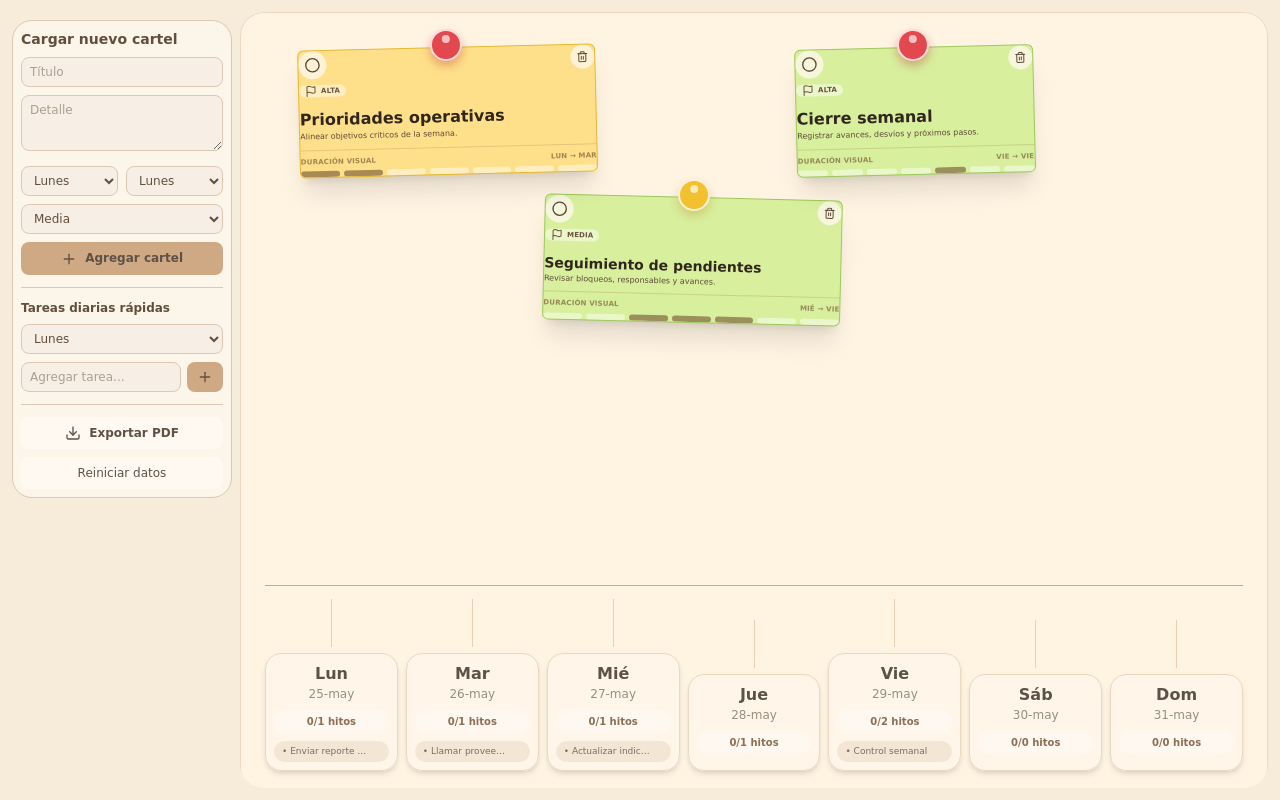
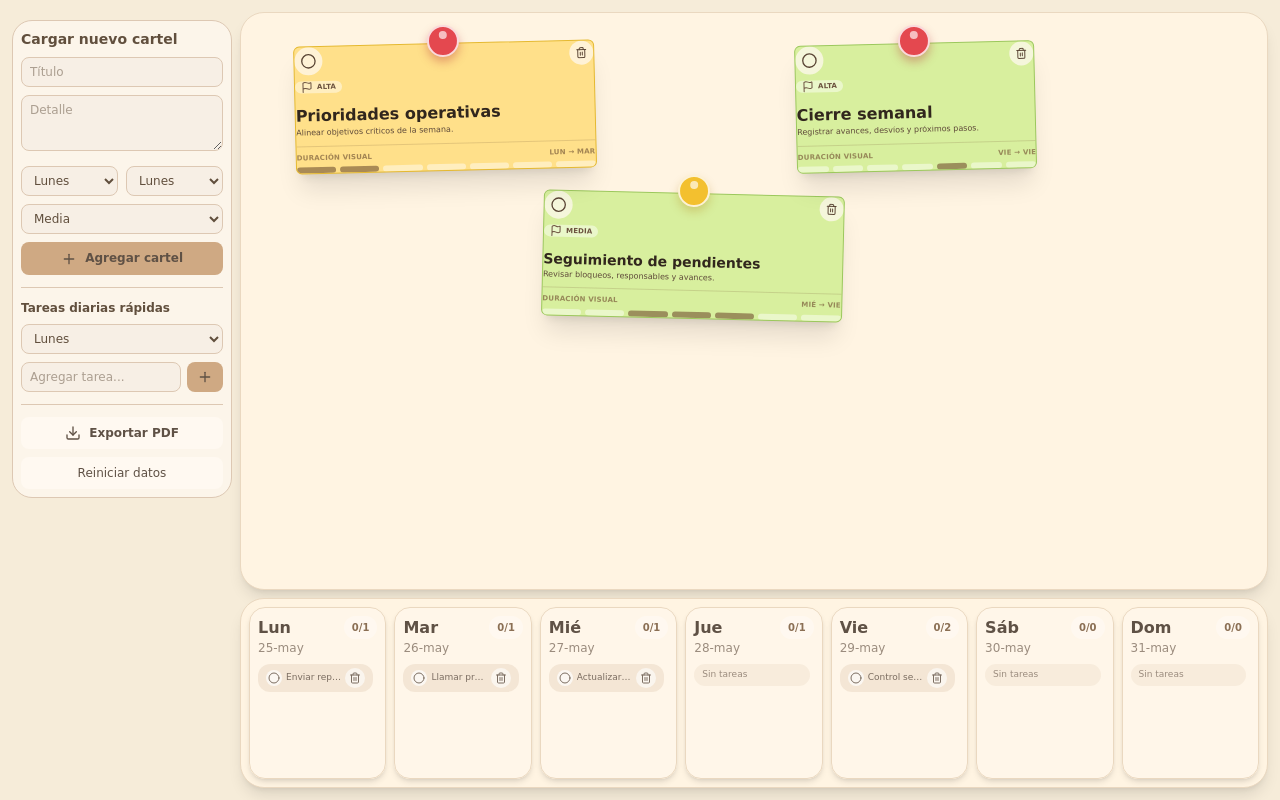
Before and after one commit to proyectolaserzarate-arch/elta-weekly-planner, a React (Vite) app: page / in a window 1280 px wide. Built offline with nearby package versions, Linux system fonts and the light colour scheme.

Commit message:
Agregar interaccion avanzada de tareas y scroll independiente

```diff
--- a/src/App.jsx
+++ b/src/App.jsx
@@ -1,6 +1,7 @@
 import React, { useEffect, useMemo, useRef, useState } from "react";
 import { AnimatePresence, motion } from "framer-motion";
 import {
+  Check,
   CheckCircle2,
   Circle,
   Download,
@@ -9,7 +10,6 @@ import {
   Trash2,
   X,
 } from "lucide-react";
-import html2canvas from "html2canvas";
 import jsPDF from "jspdf";
 import { Capacitor } from "@capacitor/core";
 import { Directory, Filesystem } from "@capacitor/filesystem";
@@ -31,7 +31,7 @@ function Button({ className = "", children, ...props }) {
   );
 }
 
-const LOCAL_STORAGE_KEY = "elta-weekly-floating-planner-v4";
+const LOCAL_STORAGE_KEY = "elta-weekly-floating-planner-v5";
 const dayNames = ["Lun", "Mar", "Mié", "Jue", "Vie", "Sáb", "Dom"];
 const fullDayNames = [
   "Lunes",
@@ -43,12 +43,20 @@ const fullDayNames = [
   "Domingo",
 ];
 
+function createTask(text, done = false) {
+  return {
+    id: crypto.randomUUID(),
+    text,
+    done,
+  };
+}
+
 const defaultDailyTasks = {
-  0: ["Enviar reporte operativo"],
-  1: ["Llamar proveedores"],
-  2: ["Actualizar indicadores"],
+  0: [createTask("Enviar reporte operativo")],
+  1: [createTask("Llamar proveedores")],
+  2: [createTask("Actualizar indicadores")],
   3: [],
-  4: ["Control semanal"],
+  4: [createTask("Control semanal")],
   5: [],
   6: [],
 };
@@ -111,6 +119,28 @@ function normalizeRange(startDay, endDay) {
   return start <= end ? { startDay: start, endDay: end } : { startDay: end, endDay: start };
 }
 
+function normalizeDailyTasks(tasks) {
+  const normalized = { ...defaultDailyTasks };
+
+  for (let dayIndex = 0; dayIndex < 7; dayIndex += 1) {
+    const rawTasks = tasks?.[dayIndex] || [];
+
+    normalized[dayIndex] = rawTasks.map((task) => {
+      if (typeof task === "string") {
+        return createTask(task);
+      }
+
+      return {
+        id: task.id || crypto.randomUUID(),
+        text: task.text || task.title || "Tarea sin nombre",
+        done: Boolean(task.done),
+      };
+    });
+  }
+
+  return normalized;
+}
+
 function getCurrentWeekDayIndex() {
   const today = new Date();
   return today.getDay() === 0 ? 6 : today.getDay() - 1;
@@ -119,18 +149,9 @@ function getCurrentWeekDayIndex() {
 function getStatusColor(card) {
   const currentDay = getCurrentWeekDayIndex();
 
-  if (card.done) {
-    return "bg-[#d6edc7] border-[#8fbf75]";
-  }
-
-  if (card.endDay < currentDay) {
-    return "bg-[#ffb3cc] border-[#e35c91]";
-  }
-
-  if (card.startDay <= currentDay + 1) {
-    return "bg-[#ffe08a] border-[#e5b931]";
-  }
-
+  if (card.done) return "bg-[#d6edc7] border-[#8fbf75]";
+  if (card.endDay < currentDay) return "bg-[#ffb3cc] border-[#e35c91]";
+  if (card.startDay <= currentDay + 1) return "bg-[#ffe08a] border-[#e5b931]";
   return "bg-[#d8ef9e] border-[#9cc85d]";
 }
 
@@ -184,7 +205,7 @@ function getDurationDots(card) {
 
 function createLocalSnapshot(floatingCards, dailyTasks, weekStart) {
   return {
-    version: 4,
+    version: 5,
     updatedAt: new Date().toISOString(),
     floatingCards,
     dailyTasks,
@@ -213,6 +234,7 @@ function runSelfTests() {
   console.assert(getFloatingCardZIndex({ priority: "alta" }, false) > getFloatingCardZIndex({ priority: "baja" }, false), "high priority should stack higher");
   console.assert(getFloatingCardZIndex({ priority: "baja" }, true) > 250, "hovered cards should jump above the week line");
   console.assert(getDurationDots({ startDay: 1, endDay: 3 }).filter(Boolean).length === 3, "duration dots should match range");
+  console.assert(normalizeDailyTasks({ 0: ["Legacy"] })[0][0].text === "Legacy", "legacy string tasks should migrate to objects");
 }
 
 runSelfTests();
@@ -224,7 +246,7 @@ export default function App() {
     localSnapshot ? startOfWeek(new Date(localSnapshot.weekStart)) : startOfWeek(new Date())
   );
   const [floatingCards, setFloatingCards] = useState(localSnapshot?.floatingCards || initialFloatingCards);
-  const [dailyTasks, setDailyTasks] = useState(localSnapshot?.dailyTasks || defaultDailyTasks);
+  const [dailyTasks, setDailyTasks] = useState(normalizeDailyTasks(localSnapshot?.dailyTasks || defaultDailyTasks));
   const [hoveredFloatingCardId, setHoveredFloatingCardId] = useState(null);
   const [taskInput, setTaskInput] = useState("");
   const [selectedTaskDay, setSelectedTaskDay] = useState(0);
@@ -286,22 +308,31 @@ export default function App() {
     if (!taskInput.trim()) return;
     setDailyTasks((previous) => ({
       ...previous,
-      [selectedTaskDay]: [...(previous[selectedTaskDay] || []), taskInput.trim()],
+      [selectedTaskDay]: [...(previous[selectedTaskDay] || []), createTask(taskInput.trim())],
     }));
     setTaskInput("");
   }
 
-  function removeDailyTask(dayIndex, taskIndex) {
+  function toggleDailyTaskDone(dayIndex, taskId) {
     setDailyTasks((previous) => ({
       ...previous,
-      [dayIndex]: (previous[dayIndex] || []).filter((_, index) => index !== taskIndex),
+      [dayIndex]: (previous[dayIndex] || []).map((task) =>
+        task.id === taskId ? { ...task, done: !task.done } : task
+      ),
+    }));
+  }
+
+  function removeDailyTask(dayIndex, taskId) {
+    setDailyTasks((previous) => ({
+      ...previous,
+      [dayIndex]: (previous[dayIndex] || []).filter((task) => task.id !== taskId),
     }));
   }
 
   function resetDeviceData() {
     window.localStorage.removeItem(LOCAL_STORAGE_KEY);
     setFloatingCards(initialFloatingCards);
-    setDailyTasks(defaultDailyTasks);
+    setDailyTasks(normalizeDailyTasks(defaultDailyTasks));
     setWeekStart(startOfWeek(new Date()));
   }
 
@@ -312,28 +343,20 @@ export default function App() {
 
     try {
       const fileName = `elta-weekly-planner-${new Date().toISOString().slice(0, 10)}.pdf`;
-
-    const pdf = new jsPDF({
-      orientation: "landscape",
-      unit: "mm",
-      format: "a4",
-    });
-
+      const pdf = new jsPDF({ orientation: "landscape", unit: "mm", format: "a4" });
       const pageWidth = pdf.internal.pageSize.getWidth();
+      const pageHeight = pdf.internal.pageSize.getHeight();
       const margin = 10;
 
       pdf.setFillColor(255, 244, 226);
-    pdf.rect(0, 0, pageWidth, pdf.internal.pageSize.getHeight(), "F");
-
+      pdf.rect(0, 0, pageWidth, pageHeight, "F");
       pdf.setTextColor(95, 81, 69);
       pdf.setFontSize(18);
       pdf.text("ELTA Weekly Planner", margin, 15);
-
       pdf.setFontSize(10);
       pdf.text("Mapa mental semanal - resumen exportado", margin, 22);
 
       let y = 34;
-
       pdf.setFontSize(13);
       pdf.text("FloatingCards", margin, y);
       y += 8;
@@ -344,8 +367,7 @@ export default function App() {
           y = 18;
         }
 
-      const status =
-        card.done
+        const status = card.done
           ? "Completado"
           : card.endDay < getCurrentWeekDayIndex()
             ? "Atrasado"
@@ -353,28 +375,18 @@ export default function App() {
               ? "Proximo"
               : "En tiempo";
 
-      pdf.setFillColor(
-        card.priority === "alta" ? 255 : card.priority === "media" ? 255 : 216,
-        card.priority === "alta" ? 224 : card.priority === "media" ? 238 : 239,
-        card.priority === "alta" ? 138 : card.priority === "media" ? 158 : 158
-      );
+        if (card.priority === "alta") pdf.setFillColor(255, 224, 138);
+        else if (card.priority === "media") pdf.setFillColor(255, 238, 158);
+        else pdf.setFillColor(216, 239, 158);
 
         pdf.roundedRect(margin, y, 82, 28, 3, 3, "F");
-
         pdf.setTextColor(49, 38, 29);
         pdf.setFontSize(10);
         pdf.text(`${index + 1}. ${card.title}`, margin + 4, y + 7, { maxWidth: 74 });
-
         pdf.setFontSize(8);
         pdf.text(card.detail || "", margin + 4, y + 13, { maxWidth: 74 });
-
         pdf.setFontSize(7);
-      pdf.text(
-        `${card.priority.toUpperCase()} | ${dayNames[card.startDay]} → ${dayNames[card.endDay]} | ${status}`,
-        margin + 4,
-        y + 24
-      );
-
+        pdf.text(`${card.priority.toUpperCase()} | ${dayNames[card.startDay]} → ${dayNames[card.endDay]} | ${status}`, margin + 4, y + 24);
         y += 34;
       });
 
@@ -411,8 +423,8 @@ export default function App() {
         } else {
           tasks.forEach((task) => {
             pdf.setFontSize(8);
-          pdf.setTextColor(120, 105, 90);
-          pdf.text(`- ${task}`, margin + 4, y, { maxWidth: 250 });
+            pdf.setTextColor(task.done ? 130 : 80, task.done ? 130 : 90, task.done ? 130 : 80);
+            pdf.text(`${task.done ? "[x]" : "[ ]"} ${task.text}`, margin + 4, y, { maxWidth: 250 });
             y += 5;
           });
         }
@@ -422,7 +434,6 @@ export default function App() {
 
       if (Capacitor.isNativePlatform()) {
         const pdfBase64 = pdf.output("datauristring").split(",")[1];
-
         const savedFile = await Filesystem.writeFile({
           path: fileName,
           data: pdfBase64,
@@ -567,40 +578,9 @@ export default function App() {
             {renderPlannerControls()}
           </Card>
 
-          <div className="min-h-0 min-w-0 overflow-x-auto rounded-[1.5rem] pb-1">
-            <div data-export-board="true" ref={boardRef} className="relative h-full min-h-[calc(100vh-20px)] min-w-[980px] overflow-hidden rounded-[1.5rem] border border-[#ead8c0] bg-[#fff4e2] p-3 shadow-lg md:min-w-full">
-              <div className="absolute inset-x-6 bottom-[205px] h-px bg-[#c7aa88]" />
-
-              <div className="absolute inset-x-6 bottom-5 z-[80] flex h-[165px] items-end justify-between gap-2">
-                {weekDays.map((day) => {
-                  const dayCards = floatingCards.filter((card) => card.startDay <= day.index && card.endDay >= day.index);
-                  const completed = dayCards.filter((card) => card.done).length;
-                  return (
-                    <div key={day.index} className="flex min-w-0 flex-1 flex-col items-center gap-1.5 text-center">
-                      <div className="h-12 w-px bg-[#d7b796]/60" />
-                      <div className="w-full rounded-2xl border border-[#ead8c0] bg-[#fff7ea]/95 px-2 py-2 shadow-md">
-                        <div className="text-base font-semibold text-[#5f5145]">{day.name}</div>
-                        <div className="text-xs text-[#9b8c7e]">{formatDate(day.date)}</div>
-                        <div className="mt-2 rounded-full bg-[#fff9f2]/80 px-2 py-1 text-[10px] font-bold text-[#8b6f54]">
-                          {completed}/{dayCards.length} hitos
-                        </div>
-                        <div className="mt-2 space-y-1 text-left">
-                          {(dailyTasks[day.index] || []).slice(0, 2).map((task, taskIndex) => (
-                            <div key={day.index + "-" + taskIndex} className="group flex items-center justify-between rounded-xl bg-[#efe0cd]/70 px-2 py-1 text-[9px] text-[#7b6d61]">
-                              <span className="truncate">• {task}</span>
-                              <button type="button" onClick={() => removeDailyTask(day.index, taskIndex)} className="opacity-0 transition group-hover:opacity-100">
-                                <Trash2 className="h-3 w-3" />
-                              </button>
-                            </div>
-                          ))}
-                        </div>
-                      </div>
-                    </div>
-                  );
-                })}
-              </div>
-
-              <div className="absolute inset-x-4 top-4 bottom-[230px] overflow-visible">
+          <div className="grid min-h-0 min-w-0 grid-rows-[1fr_190px] gap-2 rounded-[1.5rem]">
+            <div className="min-h-0 overflow-x-auto overflow-y-hidden rounded-[1.5rem] border border-[#ead8c0] bg-[#fff4e2] p-3 shadow-lg">
+              <div className="relative h-full min-h-[360px] min-w-[980px] overflow-visible">
                 <AnimatePresence>
                   {floatingCards.map((card, index) => {
                     const isHovered = hoveredFloatingCardId === card.id;
@@ -681,6 +661,60 @@ export default function App() {
                 </AnimatePresence>
               </div>
             </div>
+
+            <div data-export-board="true" ref={boardRef} className="overflow-x-auto rounded-[1.5rem] border border-[#ead8c0] bg-[#fff4e2] p-2 shadow-lg">
+              <div className="flex h-full min-w-[980px] items-stretch gap-2">
+                {weekDays.map((day) => {
+                  const dayCards = floatingCards.filter((card) => card.startDay <= day.index && card.endDay >= day.index);
+                  const completed = dayCards.filter((card) => card.done).length;
+                  const tasks = dailyTasks[day.index] || [];
+
+                  return (
+                    <div key={day.index} className="flex min-w-[132px] flex-1 flex-col rounded-2xl border border-[#ead8c0] bg-[#fff7ea]/95 px-2 py-2 shadow-md">
+                      <div className="flex items-start justify-between gap-2">
+                        <div>
+                          <div className="text-base font-semibold text-[#5f5145]">{day.name}</div>
+                          <div className="text-xs text-[#9b8c7e]">{formatDate(day.date)}</div>
+                        </div>
+                        <div className="rounded-full bg-[#fff9f2]/80 px-2 py-1 text-[10px] font-bold text-[#8b6f54]">
+                          {completed}/{dayCards.length}
+                        </div>
+                      </div>
+
+                      <div className="mt-2 min-h-0 flex-1 space-y-1 overflow-y-auto pr-1 text-left">
+                        {tasks.length === 0 ? (
+                          <div className="rounded-xl bg-[#efe0cd]/45 px-2 py-1 text-[9px] text-[#9b8c7e]">Sin tareas</div>
+                        ) : null}
+
+                        {tasks.map((task) => (
+                          <div
+                            key={task.id}
+                            className={
+                              "flex items-center justify-between gap-1 rounded-xl px-2 py-1 text-[9px] text-[#7b6d61] " +
+                              (task.done ? "bg-[#d6edc7]/80 opacity-70" : "bg-[#efe0cd]/70")
+                            }
+                          >
+                            <button
+                              type="button"
+                              onClick={() => toggleDailyTaskDone(day.index, task.id)}
+                              className="flex min-w-0 flex-1 items-center gap-1 text-left"
+                            >
+                              <span className="flex h-4 w-4 shrink-0 items-center justify-center rounded-full bg-white/70">
+                                {task.done ? <Check className="h-3 w-3" /> : <Circle className="h-3 w-3" />}
+                              </span>
+                              <span className={"truncate " + (task.done ? "line-through" : "")}>{task.text}</span>
+                            </button>
+                            <button type="button" onClick={() => removeDailyTask(day.index, task.id)} className="shrink-0 rounded-full bg-white/60 p-1">
+                              <Trash2 className="h-3 w-3" />
+                            </button>
+                          </div>
+                        ))}
+                      </div>
+                    </div>
+                  );
+                })}
+              </div>
+            </div>
           </div>
         </section>
 
```
Lines whose indentation alone changed are shown as unchanged.
